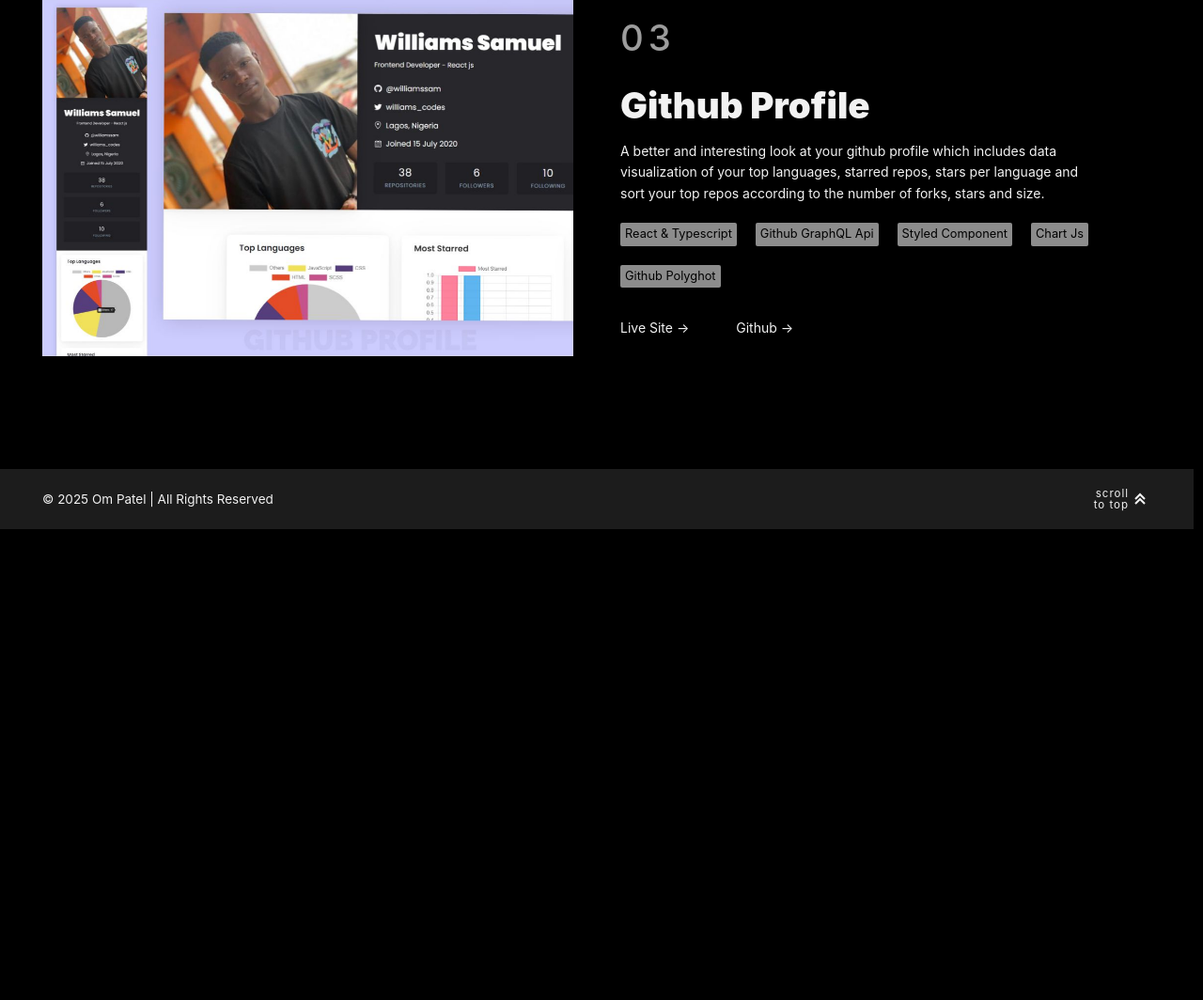
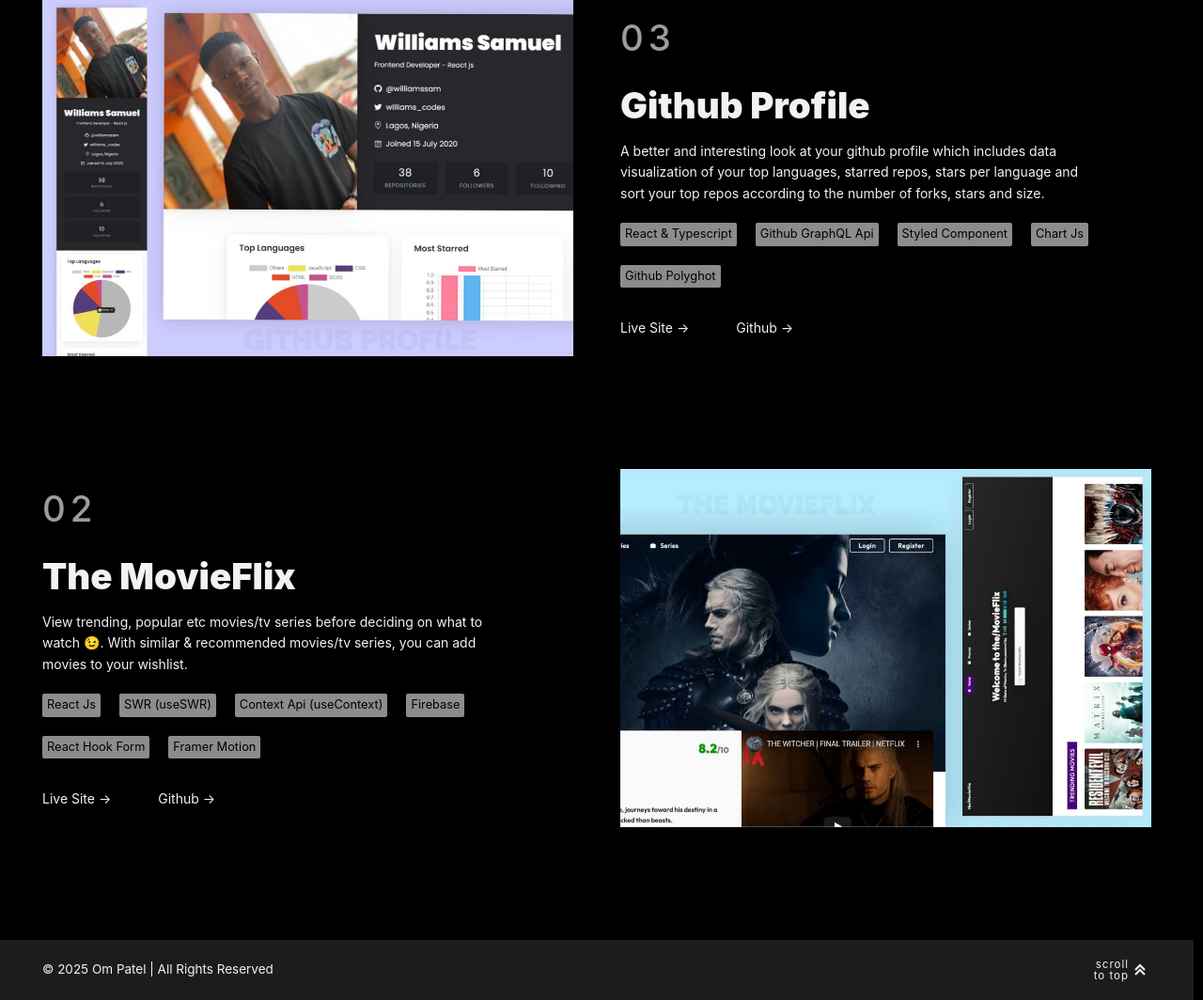
Before and after one commit to Om-Patel-BD/Portfolio, a Django app: template myapp/templates/projects.html in a window 1280 px wide. Shown: the part 1306-2370 px from the top of the page at 94% size. Before the commit the page ends 1869 px from the top, so only its background shows below. Run offline with Django 5.2, Linux system fonts and the light colour scheme; the template is opened without the code that fills it, so the values that code supplies are empty.

Commit message:
Projects

```diff
--- a/myapp/templates/projects.html
+++ b/myapp/templates/projects.html
@@ -164,6 +164,58 @@
 								</ul>
 							</div>
 						</article>
+
+
+						<!-- 04 -->
+						<article class="project">
+							<a
+								href="https://themovieflix.netlify.app/"
+								target="_blank"
+								rel="noreferrer"
+								class="project-img"
+								><img
+									src="{% static 'img/movieflix.jpg' %}"
+									alt="the movieflix screenshot"
+									title="the/movieflix"
+							/></a>
+							<div>
+								<h3>02</h3>
+								<h2>The MovieFlix</h2>
+								<p>
+									View trending, popular etc movies/tv series before deciding on
+									what to watch 😉. With similar & recommended movies/tv series,
+									you can add movies to your wishlist.
+								</p>
+								<ul class="tech-stack">
+									<li>React Js</li>
+									<li>SWR (useSWR)</li>
+									<li>Context Api (useContext)</li>
+									<li>Firebase</li>
+									<li>React Hook Form</li>
+									<li>Framer Motion</li>
+								</ul>
+								<ul class="project-links">
+									<li>
+										<a
+											href="https://themovieflix.netlify.app/"
+											target="_blank"
+											rel="noreferrer"
+											class="hover-effect"
+											>Live Site →</a
+										>
+									</li>
+									<li>
+										<a
+											href="https://github.com/williamssam/the-movieflix"
+											target="_blank"
+											rel="noreferrer"
+											class="hover-effect"
+											>Github →</a
+										>
+									</li>
+								</ul>
+							</div>
+						</article>
 				</div>
 			</section>
 
```
